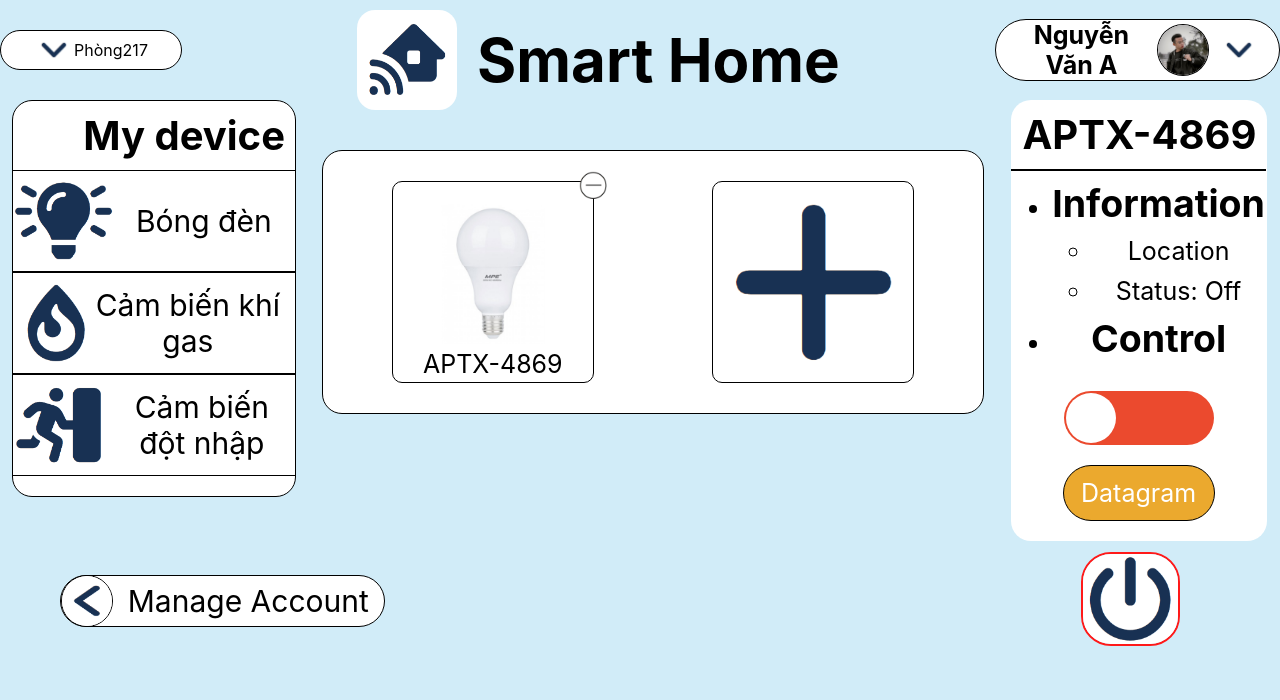
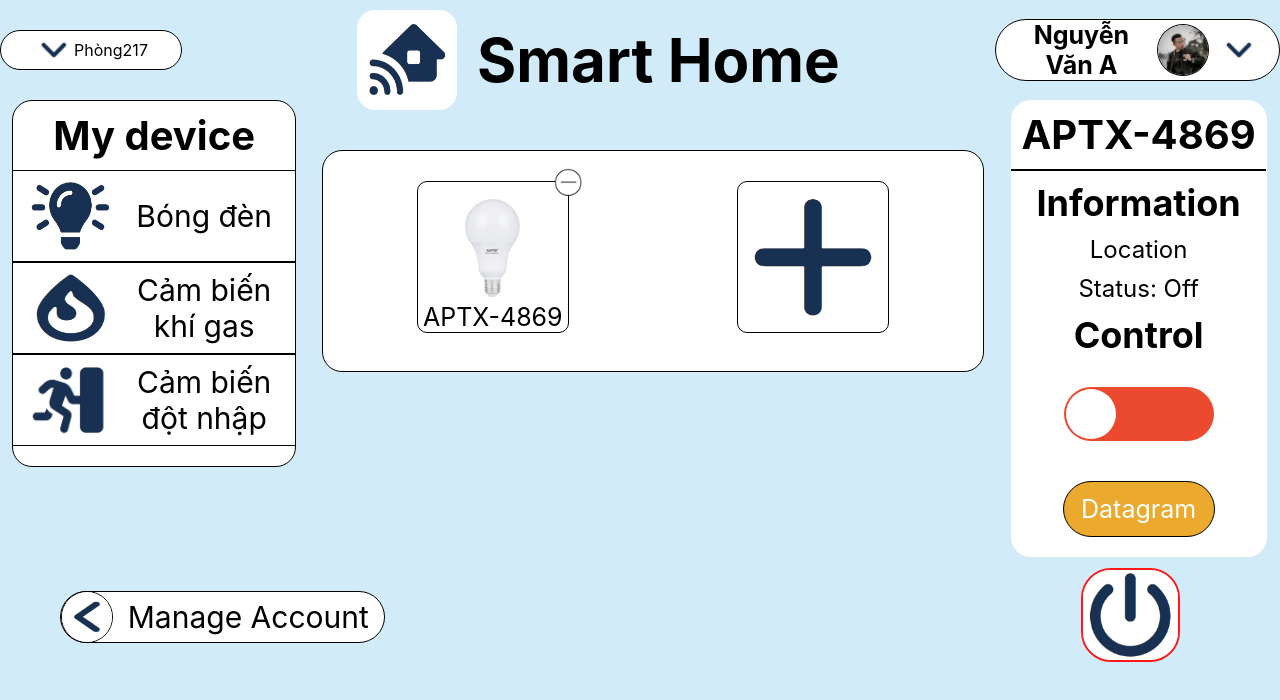
Before and after one commit to HandsOfGoddest/SmartHome-HCMUT-HK212, a React (Create React App) app in the folder client/: page /manage-view in a window 1280 px wide. Shown: the top 700 px of the page. Built offline with nearby package versions, Linux system fonts and the light colour scheme; some icons are missing.

Commit message:
Add files via upload

```diff
--- a/client/src/css/devices.css
+++ b/client/src/css/devices.css
@@ -28,8 +28,10 @@ span{
 }
 .dv-name{
     font-size: 40px;
-    margin: 10px auto;
+    margin: 10px 10px;
 }
+
+
 .devices{
     display: flex;
     align-items: center;
@@ -42,15 +44,17 @@ span{
     margin-bottom: 20px;
 }
 .device-icon{
-    height: 80px;
-    margin: 10px 0px;
+    width: 80px;
+    height: 70px;
+    margin: 10px 10px;
 }
 .device-name{
     font-size: 30px;
-    width: 70%;
+    width: 60%;
 }
 .manage-iot-device-content-center{
     width: 50%;
+    min-height: 200px;
     height:max-content;
     background-color: white;
     margin-top: 50px;
@@ -63,8 +67,8 @@ span{
     padding: 10px 10px;
 }
 .device-info{
-    height: 200px;
-    width: 200px;
+    height: 150px;
+    width: 150px;
     border: 1px solid #000;
     border-radius: 10px;
     margin: 20px auto;
@@ -95,6 +99,15 @@ span{
     height:max-content;
     width: 20%;
 }
+
+.manage-iot-device-content-right ul{
+    list-style: none;
+    text-align: center;
+}
+
+.manage-iot-device-content-right li{
+    font-size : 24px
+}
 .dv-info-table{
     width: 100%;
     border: 1px solid #000;
@@ -106,13 +119,17 @@ span{
     background-color: white;
 
 }
+
+.dv-info-table li{
+    margin-right: 40px;
+}
 .stt-icon{
     width: 150px;
     height: 54px;
     border-radius: 50px;
     background-color: rgb(235, 74, 46);
     cursor: pointer;
-    margin-top: 20px;
+    margin: 20px 0px;
 }
 .stt-icon:active{
     background-color: rgb(46, 235, 62);
```
